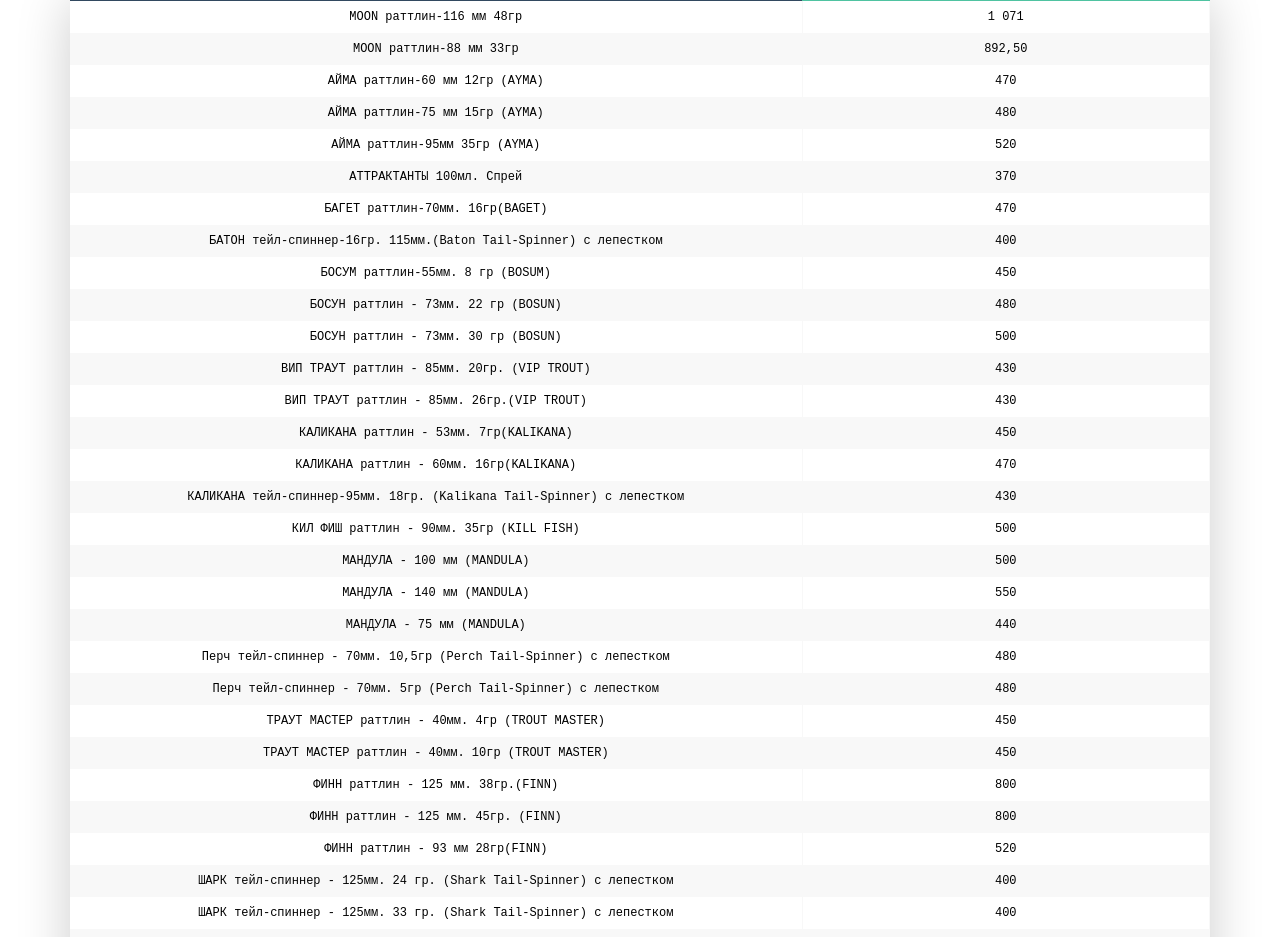
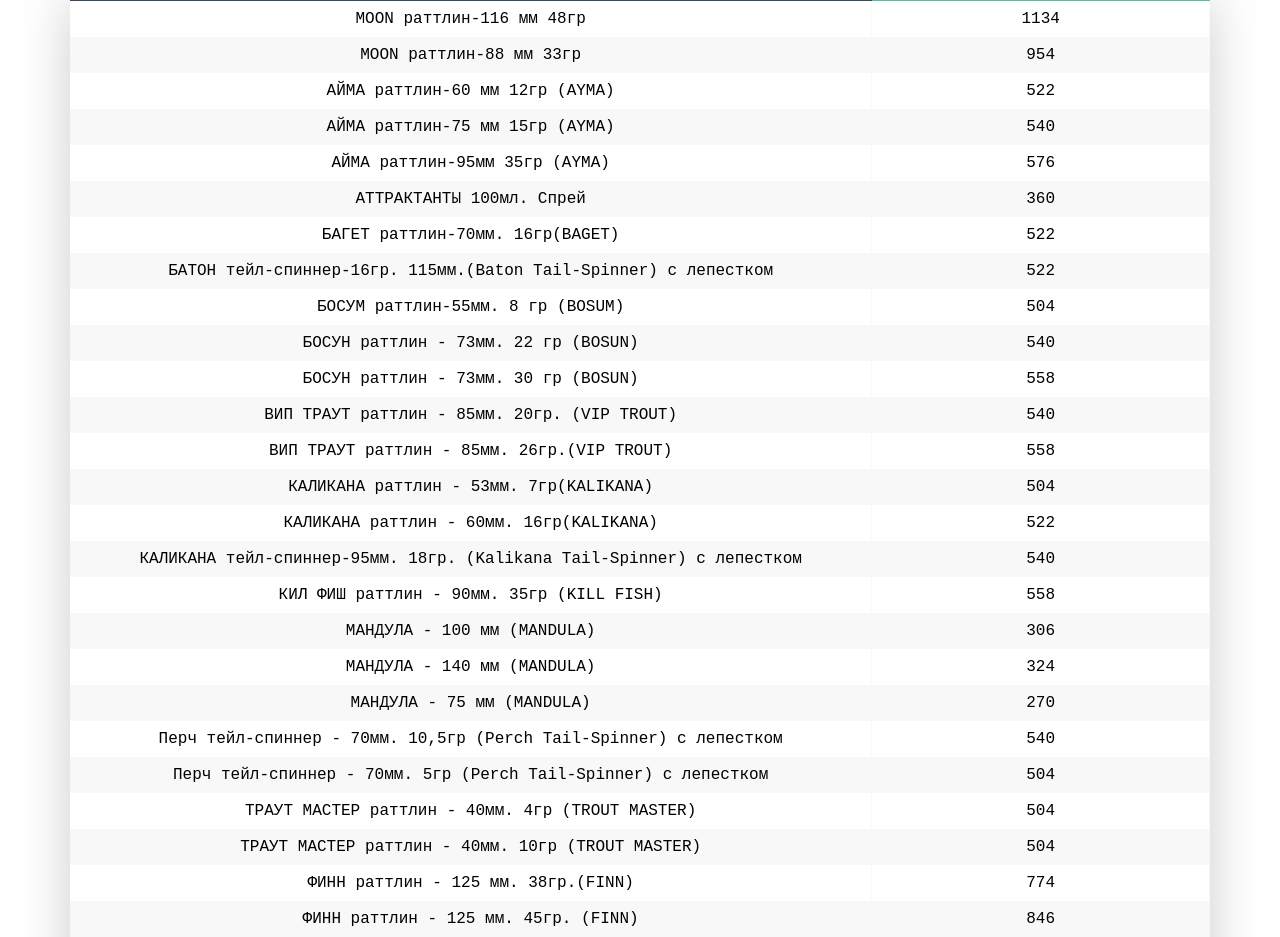
Before and after one commit to ASharksss/VodenoiPriceList-v2, a React (Create React App) app: page /rrc in a window 1280 px wide. Shown: the part 260-1197 px from the top of the page. Built offline with nearby package versions, Linux system fonts and the light colour scheme; no server answers.

Commit message:
update cost in RRC

```diff
--- a/src/App.css
+++ b/src/App.css
@@ -429,7 +429,7 @@ header {
 
 .fl-table td {
     border-right: 1px solid #f8f8f8;
-    font-size: 12px;
+    font-size: 16px;
 }
 
 .fl-table thead th {
--- a/src/Links/Rrc.jsx
+++ b/src/Links/Rrc.jsx
@@ -20,131 +20,131 @@ export const Rrc = ({setCatName}) => {
           <tbody>
           <tr>
             <td>MOON раттлин-116 мм 48гр</td>
-            <td>1 071</td>
+            <td>1134</td>
           </tr>
           <tr>
             <td>MOON раттлин-88 мм 33гр</td>
-            <td>892,50 </td>
+            <td>954</td>
           </tr>
           <tr>
             <td>АЙМА раттлин-60 мм 12гр (AYMA)</td>
-            <td>470</td>
+            <td>522</td>
           </tr>
           <tr>
             <td>АЙМА раттлин-75 мм 15гр (AYMA)</td>
-            <td>480</td>
+            <td>540</td>
           </tr>
           <tr>
             <td>АЙМА раттлин-95мм 35гр (AYMA)</td>
-            <td>520</td>
+            <td>576</td>
           </tr>
           <tr>
             <td>АТТРАКТАНТЫ 100мл. Спрей</td>
-            <td>370</td>
+            <td>360</td>
           </tr>
           <tr>
             <td>БАГЕТ раттлин-70мм. 16гр(BAGET)</td>
-            <td>470</td>
+            <td>522</td>
           </tr>
           <tr>
             <td>БАТОН тейл-спиннер-16гр. 115мм.(Baton Tail-Spinner) с лепестком</td>
-            <td>400</td>
+            <td>522</td>
           </tr>
           <tr>
             <td>БОСУМ раттлин-55мм. 8 гр (BOSUM)</td>
-            <td>450</td>
+            <td>504</td>
           </tr>
           <tr>
             <td>БОСУН раттлин - 73мм. 22 гр (BOSUN)</td>
-            <td>480</td>
+            <td>540</td>
           </tr>
           <tr>
             <td>БОСУН раттлин - 73мм. 30 гр (BOSUN)</td>
-            <td>500</td>
+            <td>558</td>
           </tr>
           <tr>
             <td>ВИП ТРАУТ раттлин - 85мм. 20гр. (VIP TROUT)</td>
-            <td>430</td>
+            <td>540</td>
           </tr>
           <tr>
             <td>ВИП ТРАУТ раттлин - 85мм. 26гр.(VIP TROUT)</td>
-            <td>430</td>
+            <td>558</td>
           </tr>
           <tr>
             <td>КАЛИКАНА раттлин - 53мм. 7гр(KALIKANA)</td>
-            <td>450</td>
+            <td>504</td>
           </tr>
           <tr>
             <td>КАЛИКАНА раттлин - 60мм. 16гр(KALIKANA)</td>
-            <td>470</td>
+            <td>522</td>
           </tr>
           <tr>
             <td>КАЛИКАНА тейл-спиннер-95мм. 18гр. (Kalikana Tail-Spinner) с лепестком</td>
-            <td>430</td>
+            <td>540</td>
           </tr>
           <tr>
             <td>КИЛ ФИШ раттлин - 90мм. 35гр (KILL FISH)</td>
-            <td>500</td>
+            <td>558</td>
           </tr>
           <tr>
             <td>МАНДУЛА - 100 мм (MANDULA)</td>
-            <td>500</td>
+            <td>306</td>
           </tr>
           <tr>
             <td>МАНДУЛА - 140 мм (MANDULA)</td>
-            <td>550</td>
+            <td>324</td>
           </tr>
           <tr>
             <td>МАНДУЛА - 75 мм (MANDULA)</td>
-            <td>440</td>
+            <td>270</td>
           </tr>
           <tr>
             <td>Перч тейл-спиннер - 70мм. 10,5гр (Perch Tаil-Spinner) с лепестком</td>
-            <td>480</td>
+            <td>540</td>
           </tr>
           <tr>
             <td>Перч тейл-спиннер - 70мм. 5гр (Perch Tаil-Spinner) с лепестком</td>
-            <td>480</td>
+            <td>504</td>
           </tr>
           <tr>
             <td>ТРАУТ МАСТЕР раттлин - 40мм. 4гр (TROUT MASTER)</td>
-            <td>450</td>
+            <td>504</td>
           </tr>
           <tr>
             <td>ТРАУТ МАСТЕР раттлин - 40мм. 10гр (TROUT MASTER)</td>
-            <td>450</td>
+            <td>504</td>
           </tr>
           <tr>
             <td>ФИНН раттлин - 125 мм. 38гр.(FINN)</td>
-            <td>800</td>
+            <td>774</td>
           </tr>
           <tr>
             <td>ФИНН раттлин - 125 мм. 45гр. (FINN)</td>
-            <td>800</td>
+            <td>846</td>
           </tr>
           <tr>
             <td>ФИНН раттлин - 93 мм 28гр(FINN)</td>
-            <td>520</td>
+            <td>576</td>
           </tr>
           <tr>
             <td>ШАРК тейл-спиннер - 125мм. 24 гр. (Shark Tail-Spinner) с лепестком</td>
-            <td>400</td>
+            <td>540</td>
           </tr>
           <tr>
             <td>ШАРК тейл-спиннер - 125мм. 33 гр. (Shark Tail-Spinner) с лепестком</td>
-            <td>400</td>
+            <td>558</td>
           </tr>
           <tr>
             <td>ШЕРИТЕН раттлин - 105мм. 30 гр (SHERITEN)</td>
-            <td>590</td>
+            <td>648</td>
           </tr>
           <tr>
             <td>ШЕРИТЕН раттлин - 55мм. 7 гр (SHERITEN)</td>
-            <td>450</td>
+            <td>504</td>
           </tr>
           <tr>
             <td>ШЕРИТЕН раттлин - 75мм. 22 гр (SHERITEN)</td>
-            <td>480</td>
+            <td>540</td>
           </tr>
           </tbody>
         </table>
```
